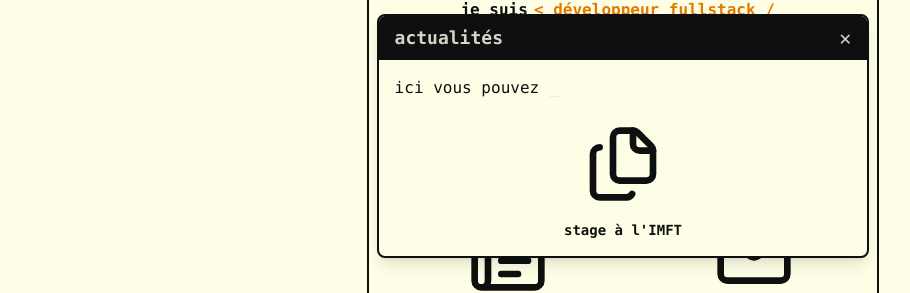
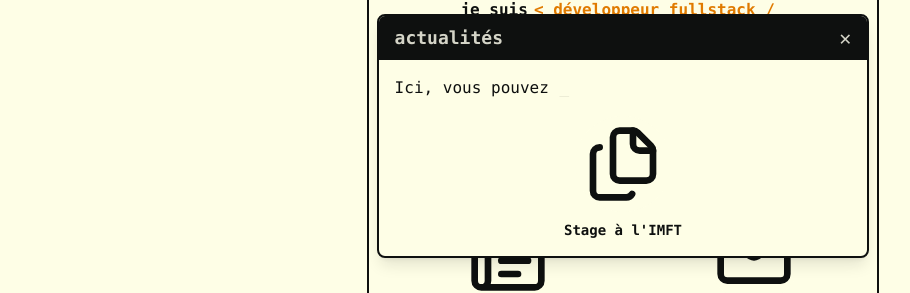
Before and after one commit to Sugarrats/portfollio, a React (Vite) app: page / in a window 1280 px wide. Both pictures are taken after a click on the button 524 px from the left and 518 px from the top of the page. Shown: the part 264-557 px from the top of the page, without its empty margins (17-927 px from the left). Built offline with nearby package versions, Linux system fonts and the light colour scheme.

Commit message:
16/09/2025

```diff
--- a/src/Elements/Actu.jsx
+++ b/src/Elements/Actu.jsx
@@ -1,4 +1,4 @@
-// Cette oage va présenter mes actualités ( stages / alternances ).
+// Cette page va présenter mes actualités (stages / alternances).
 
 import React, { useRef, useEffect, useState } from "react";
 import Draggable from "react-draggable";
@@ -58,7 +58,7 @@ export default function Modal({
               onClick={onClose}
               className="text-fenetre text-xl font-bold focus:outline-none"
               type="button"
-              aria-label="Close modal"
+              aria-label="Fermer la fenêtre"
             >
               ✕
             </button>
@@ -70,7 +70,7 @@ export default function Modal({
               <Typewriter
                 options={{
                   strings: [
-                    "ici vous pouvez voir un suivi de mes expériences professionnelles et de mes stages.",
+                    "Ici, vous pouvez voir un suivi de mes expériences professionnelles et de mes stages.",
                   ],
                   autoStart: true,
                   loop: false,
@@ -91,7 +91,7 @@ export default function Modal({
                   <Files size={80} />
                 </button>
                 <span className="mt-2 text-sm font-bold text-center transition duration-300 hover:scale-104 max-w-xs">
-                  stage à l&apos;IMFT
+                  Stage à l&apos;IMFT
                 </span>
               </div>
             )}
--- a/src/Elements/Chargement.jsx
+++ b/src/Elements/Chargement.jsx
@@ -5,7 +5,7 @@ import { useEffect, useState } from "react";
 export const Chargement = ({ onComplete }) => {
   const [text, setText] = useState("");
   const [progress, setProgress] = useState(0); // État pour la progression de la barre de chargement
-  const TexteComplet = "<bienvenue sur mon portfollio />";
+  const TexteComplet = "<bienvenue sur mon portfolio />";
 
   // Animation du texte
   useEffect(() => {
--- a/src/Elements/Contact.jsx
+++ b/src/Elements/Contact.jsx
@@ -117,12 +117,12 @@ export default function ContactModal({ isOpen, onClose }) {
         }, 5000);
       } else {
         setSuccessMessage(
-          ":( le formulaire ne s'est pas envoyé ! pas grave, vous pouvez réessayer."
+          ":) j'ai bien reçu votre message ! je vous réponds dès que possible."
         );
       }
     } catch (error) {
       setSuccessMessage(
-        ":( le formulaire ne s'est pas envoyé mais ce n'est pas votre faute ! réessayez plus tard."
+        ":) j'ai bien reçu votre message ! je vous réponds dès que possible."
       );
     }
   };
```
